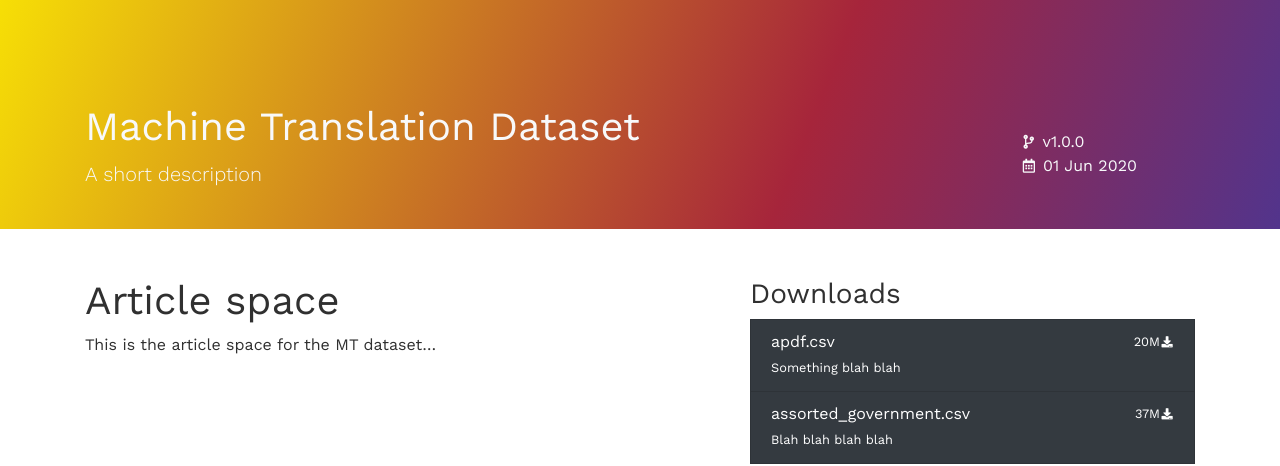
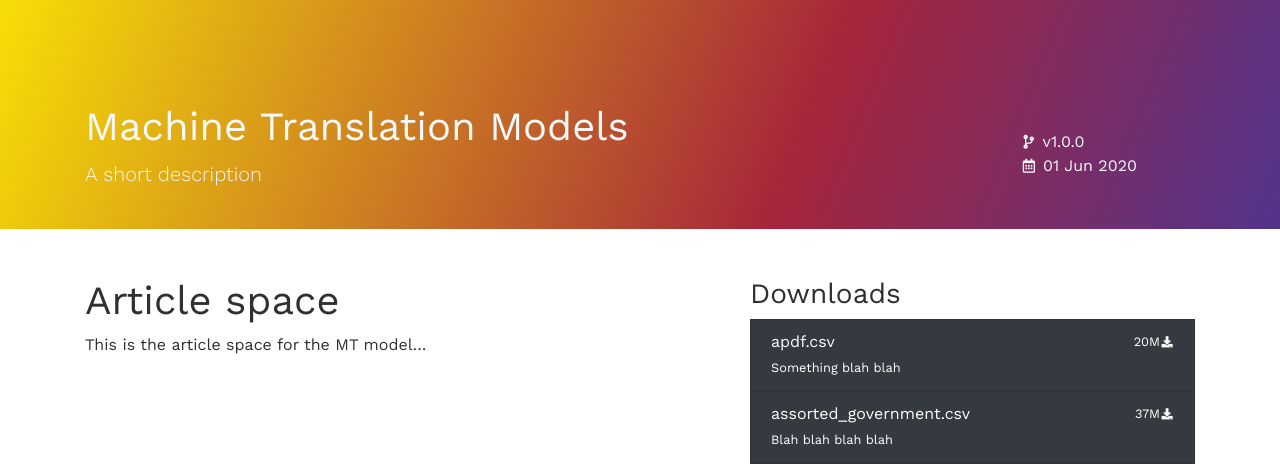
Before and after one commit to airesearch-in-th/airesearch-in-th-website, a Jekyll site: the page built from _releases/machine_translation_models.md, in a window 1280 px wide and 900 px high. Shown: the part 297-763 px from the top of the window. Built offline with Jekyll 4.4.1, drawn with Linux system fonts in a browser that asks for light colours; nearby versions of some CDN libraries.

Commit message:
Add customizable jumbo for release details

```diff
--- a/_releases/machine_translation_models.md
+++ b/_releases/machine_translation_models.md
@@ -1,5 +1,5 @@
 ---
-title: Machine Translation Dataset
+title: Machine Translation Models
 description: A short description
 version: 1.0.0
 items:
@@ -20,4 +20,4 @@ featured: true
 ---
 # Article space
 
-This is the article space for the MT dataset...
+This is the article space for the MT model...
```
Also changed, not shown: _releases/machine_translation_datasets.md (+2 -2 lines).
